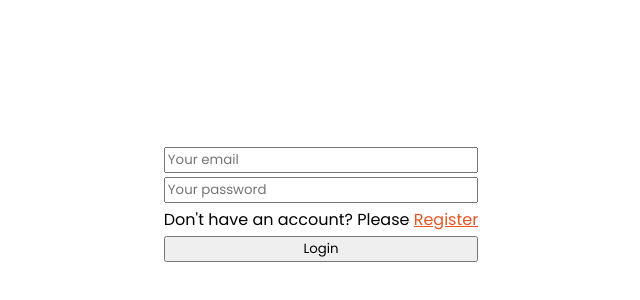
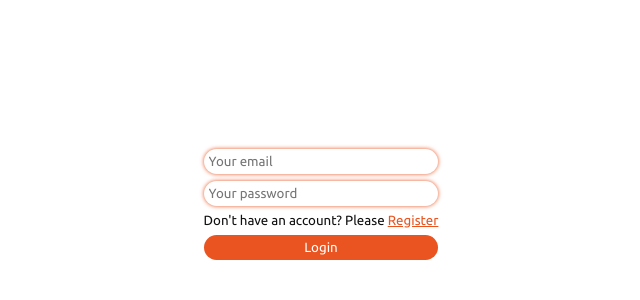
Before and after one commit to jayeen28/techzu-frontend, a React (Create React App) app: page /login in a window 1280 px wide. Shown: the part 76-376 px from the top of the page, without its empty margins (319-959 px from the left). Built offline with nearby package versions, Linux system fonts and the light colour scheme; no server answers.

Commit message:
button and input design updated globally

```diff
--- a/src/pages/Login.js
+++ b/src/pages/Login.js
@@ -27,11 +27,11 @@ const Login = () => {
     };
 
     return (
-        <div className='form_wrapper'>
+        <div className='auth_form_wrapper'>
             <form onSubmit={handleSubmit(onSubmit)} className='form'>
                 <input type='email' placeholder='Your email' required {...register('email')} />
                 <input type='password' placeholder='Your password' required {...register('password')} minLength={5} maxLength={50} />
-                <span>Don't have an account? Please <span className='link' onClick={() => navigate('/register')}>Register</span></span>
+                <small className='auth_tip'>Don't have an account? Please <span className='link' onClick={() => navigate('/register')}>Register</span></small>
                 <button type='submit' disabled={loading}>Login</button>
             </form>
         </div>
--- a/src/pages/Register.js
+++ b/src/pages/Register.js
@@ -41,7 +41,7 @@ const Register = () => {
     };
 
     return (
-        <div className='form_wrapper'>
+        <div className='auth_form_wrapper'>
             <form onSubmit={handleSubmit(onSubmit)} className='form'>
                 <div style={{ height: '100px', width: '100px', border: '1px solid', borderRadius: '100%', position: 'relative' }}>
                     <div style={{ display: 'flex', justifyContent: 'center' }}>
@@ -67,7 +67,7 @@ const Register = () => {
                 <input type='email' placeholder='Your email' required {...register('email')} />
                 <input type='password' placeholder='Your desired password' required {...register('password')} minLength={5} maxLength={50} />
                 <input type='password' placeholder='Re-type password' required {...register('retypedPassword')} minLength={5} maxLength={50} />
-                <span>Already have an account? Please <span className='link' onClick={() => navigate('/login')}>login</span></span>
+                <small className='auth_tip'>Already have an account? Please <span className='link' onClick={() => navigate('/login')}>login</span></small>
                 <button type='submit' disabled={loading}>Register</button>
             </form>
         </div>
--- a/src/styles/index.scss
+++ b/src/styles/index.scss
@@ -1,8 +1,9 @@
 @import "./variables.scss";
-@import url('https://fonts.googleapis.com/css2?family=Poppins:wght@100;200;300;400;500;600;700;800&display=swap');
+@import url('https://fonts.googleapis.com/css2?family=Ubuntu:wght@300;400;500;700&display=swap');
 
 * {
-    font-family: "Poppins", sans-serif;
+    font-family: "Ubuntu", sans-serif;
+    color: $secondary-color;
 }
 
 body {
@@ -24,7 +25,7 @@ body {
     outline: 1px solid slategrey;
 }
 
-.form_wrapper {
+.auth_form_wrapper {
     width: max-content;
     margin: auto;
     height: 100vh;
@@ -32,7 +33,7 @@ body {
     .form {
         display: flex;
         flex-direction: column;
-        gap: 4px;
+        gap: 7px;
         height: 70%;
         justify-content: center;
         margin: auto;
@@ -44,3 +45,29 @@ body {
     color: $primary-color;
     text-decoration: underline;
 }
+
+input {
+    padding: 5px;
+    border-radius: 15px;
+    box-shadow: 0px 0px 4px $primary-color;
+    border: none;
+    outline: none;
+
+    &:focus {
+        outline: 1px solid $primary-color;
+    }
+}
+
+button {
+    background-color: $primary-color;
+    color: $btn-text-color;
+    padding: 5px 10px;
+    border: none;
+    outline: none;
+    border-radius: 15px;
+    cursor: pointer;
+}
+
+.auth_tip {
+    // font-size: 1rem;
+}
--- a/src/styles/variables.scss
+++ b/src/styles/variables.scss
@@ -1,4 +1,8 @@
 $primary-color: #E95420;
+
+$secondary-color: #111111;
+
+$btn-text-color: #ffffff;
 
 // Extra small tablets and large smartphones (landscape view)
 $screen-xsm-min: 0px;
```
